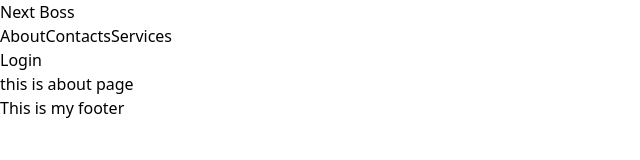
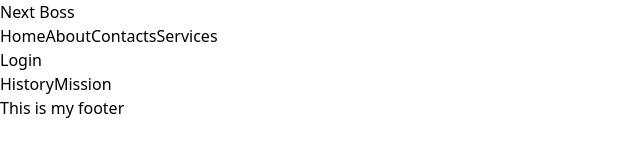
Before and after one commit to masud467/next-boss, a Next.js app: page /about in a window 1280 px wide. Shown: the top 160 px of the page, without its empty margins (0-640 px from the left). Built offline with nearby package versions, Linux system fonts and the light colour scheme.

Commit message:
added nested routing.

```diff
--- a/src/app/about/page.jsx
+++ b/src/app/about/page.jsx
@@ -1,7 +1,12 @@
+import AboutContent from "@/components/AboutContent";
 import React from "react";
 
 const Page = () => {
-  return <div>this is about page</div>;
+  return (
+    <div>
+      <AboutContent></AboutContent>
+    </div>
+  );
 };
 
 export default Page;
--- /dev/null
+++ b/src/components/AboutContent.jsx
@@ -0,0 +1,13 @@
+import Link from "next/link";
+import React from "react";
+
+const AboutContent = () => {
+  return (
+    <div className="space-x-4">
+      <Link href="/about/history">History</Link>
+      <Link href="/about/mission">Mission</Link>
+    </div>
+  );
+};
+
+export default AboutContent;
--- a/src/components/NavBar.jsx
+++ b/src/components/NavBar.jsx
@@ -7,6 +7,10 @@ const NavBar = () => {
   const pathName = usePathname();
   const router = useRouter();
   const navLinks = [
+    {
+      title: "Home",
+      path: "/",
+    },
     {
       title: "About",
       path: "/about",
```
Also changed, not shown: src/app/about/history/page.jsx (added, +7 -0 lines), src/app/about/mission/page.jsx (added, +7 -0 lines).
